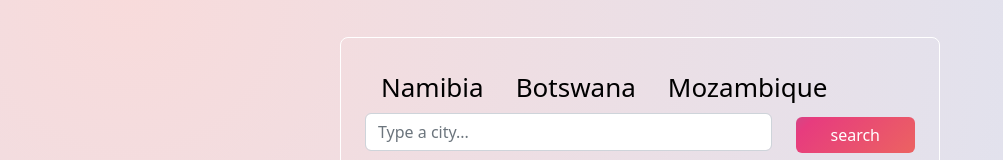
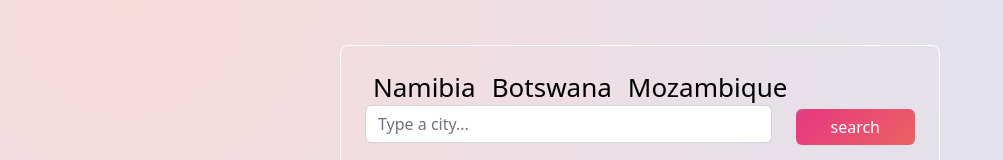
Before and after one commit to Alexandra-Jade/react-weather-app, a React (Create React App) app: page / in a window 1280 px wide. Shown: the part 163-323 px from the top of the page, without its empty margins (0-1003 px from the left). Built offline with nearby package versions, Linux system fonts and the light colour scheme; no server answers.

Commit message:
Updated ul header links

```diff
--- a/src/App.js
+++ b/src/App.js
@@ -12,7 +12,7 @@ function App() {
       <div class="container">
         <div class="weather-app-wrapper border border-white p-4 rounded-3">
           <div class="weather-app">
-          <div><ul class="list-group list-group-horizontal" ><li a href="" class="m-2 p-2">Namibia  </li><li a href="" class="m-2 p-2">Botswana</li><li  a href="" class="m-2 p-2">Mozambique</li></ul></div>
+          <div><ul class="list-group list-group-horizontal" ><li a href="" class="p-2">Namibia  </li><li a href="" class="p-2">Botswana</li><li  a href="" class="p-2">Mozambique</li></ul></div>
             <form id="search-form" class="mb-3">
               <div class="row">
                <div></div>
```
